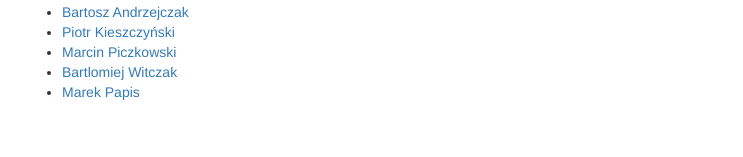
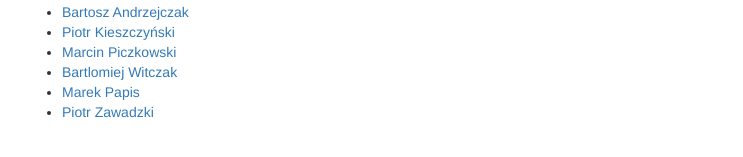
Before and after one commit to microhackathon-2015-03-juglodz/microhackathon-2015-03-juglodz.github.io, a Jekyll site: the page built from index.md, in a window 1280 px wide and 900 px high, scrolled down 3109 px. Shown: the part 733-890 px from the top of the window, without its empty margins (268-1011 px from the left). Built offline with Jekyll 4.4.1, drawn with Linux system fonts in a browser that asks for light colours; Markdown is read by kramdown in place of the engine named in the settings.

Commit message:
New User Piotr Z.

```diff
--- a/_data/attendees.yml
+++ b/_data/attendees.yml
@@ -68,3 +68,6 @@
 
 - name: Marek Papis
   github_username: eater2
+
+- name: Piotr Zawadzki
+  github_username: pzawadzki82
```
